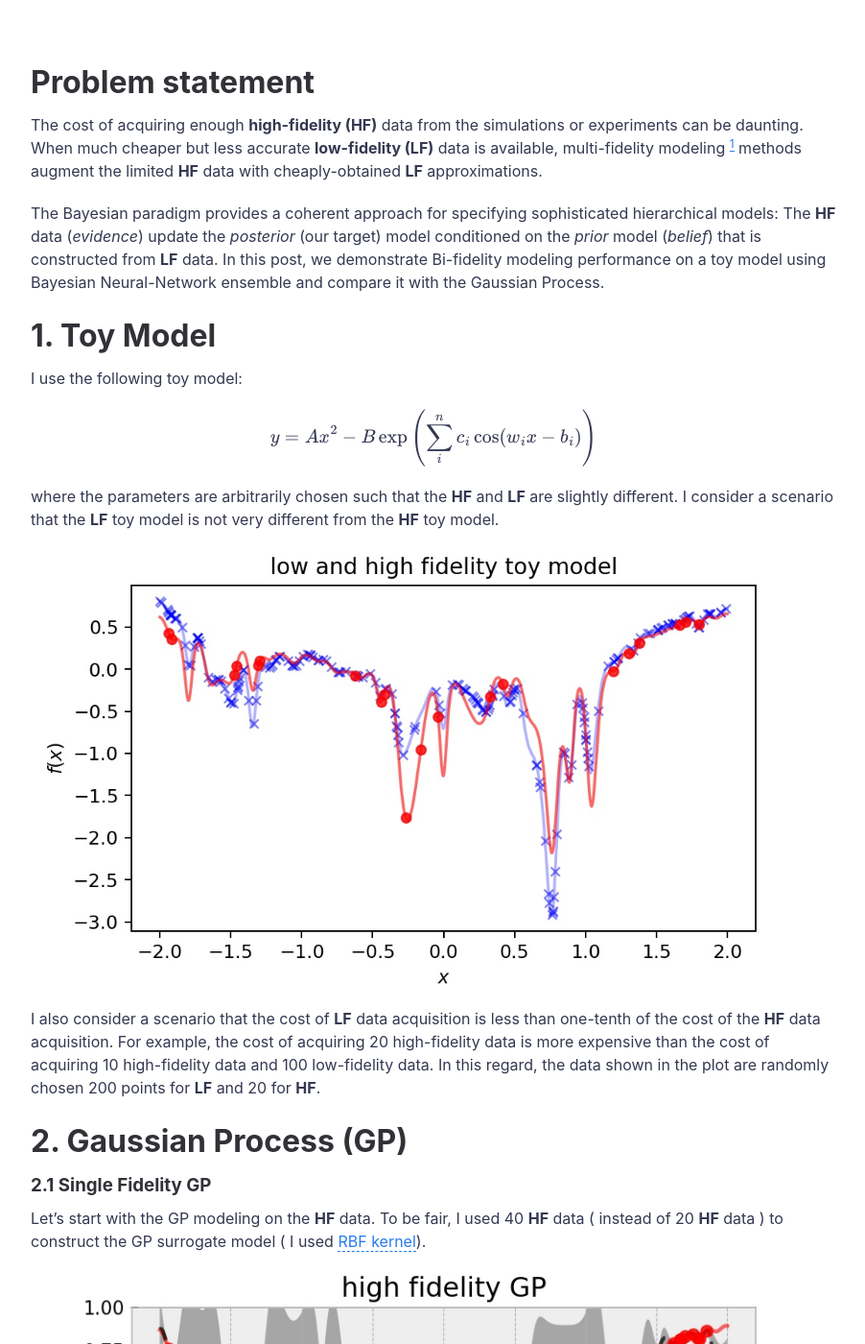
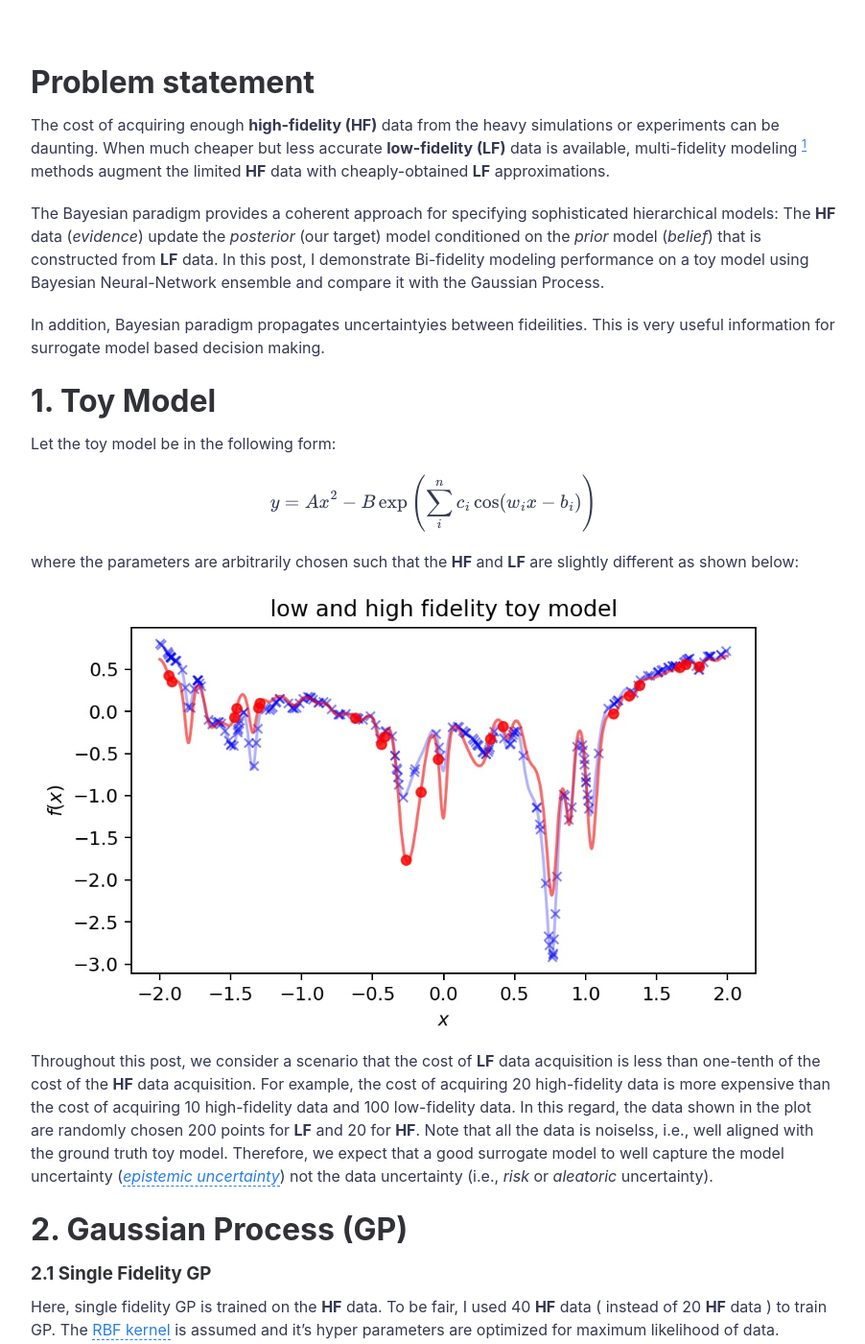
Before and after one commit to kilean20/kilean20.github.io, a Jekyll site: the page built from _posts/2021-09-23-bifidel_GPvsNN.md, in a window 1280 px wide and 1400 px high, scrolled down 594 px. Shown: the whole window at 96% size, without its empty margins (188-1090 px from the left). Built offline with Jekyll 4.4.1, drawn with Linux system fonts in a browser that asks for light colours; formulas are drawn with MathJax 3; a script that is not in the unit is left out; comment, search, counter and statistics services are not loaded; some of the changed text lies outside the part shown.

Commit message:
Update 2021-09-23-bifidel_GPvsNN.md

```diff
--- a/_posts/2021-09-23-bifidel_GPvsNN.md
+++ b/_posts/2021-09-23-bifidel_GPvsNN.md
@@ -10,31 +10,34 @@ summary: Experiment with the Bi-fidelity method on a toy model using (Bayesian)
 
 
 # Problem statement
-The cost of acquiring enough **high-fidelity (HF)** data from the simulations or experiments can be daunting. When much cheaper but less accurate **low-fidelity (LF)** data is available, multi-fidelity modeling <sup>[1](https://mlatcl.github.io/mlphysical/lectures/05-02-multifidelity.html)</sup> methods augment the limited **HF** data with cheaply-obtained **LF** approximations.
+The cost of acquiring enough **high-fidelity (HF)** data from the heavy simulations or experiments can be daunting. When much cheaper but less accurate **low-fidelity (LF)** data is available, multi-fidelity modeling <sup>[1](https://mlatcl.github.io/mlphysical/lectures/05-02-multifidelity.html)</sup> methods augment the limited **HF** data with cheaply-obtained **LF** approximations.
 
-The Bayesian paradigm provides a coherent approach for specifying sophisticated hierarchical models: The **HF** data (*evidence*) update the *posterior* (our target) model conditioned on the *prior* model (*belief*) that is constructed from **LF** data. In this post, we demonstrate Bi-fidelity modeling performance on a toy model using Bayesian Neural-Network ensemble and compare it with the Gaussian Process.
+The Bayesian paradigm provides a coherent approach for specifying sophisticated hierarchical models: The **HF** data (*evidence*) update the *posterior* (our target) model conditioned on the *prior* model (*belief*) that is constructed from **LF** data. In this post, I demonstrate Bi-fidelity modeling performance on a toy model using Bayesian Neural-Network ensemble and compare it with the Gaussian Process.
+
+In addition, Bayesian paradigm propagates uncertaintyies between fideilities. This is very useful information for surrogate model based decision making.
 
 
 
 # 1. Toy Model
 
-I use the following toy model:
+Let the toy model be in the following form:
 
 $$ y = A x^2 - B \exp{ \left(\sum_i^n c_i \cos (w_i x-b_i)\right)} $$
 
-where the parameters are arbitrarily chosen such that the **HF** and **LF** are slightly different. I consider a scenario that the **LF** toy model is not very different from the **HF** toy model.
+where the parameters are arbitrarily chosen such that the **HF** and **LF** are slightly different as shown below:
 ![]({{ "assets/img/bifidel_GPvsNN/toymodel.jpg" | absolute_url }})
 
-I also consider a scenario that the cost of **LF** data acquisition is less than one-tenth of the cost of the **HF** data acquisition. For example, the cost of acquiring 20 high-fidelity data is more expensive than the cost of acquiring 10 high-fidelity data and 100 low-fidelity data. In this regard, the data shown in the plot are randomly chosen 200 points for **LF** and 20 for **HF**.
+Throughout this post, we consider a scenario that the cost of **LF** data acquisition is less than one-tenth of the cost of the **HF** data acquisition. For example, the cost of acquiring 20 high-fidelity data is more expensive than the cost of acquiring 10 high-fidelity data and 100 low-fidelity data. In this regard, the data shown in the plot are randomly chosen 200 points for **LF** and 20 for **HF**. Note that all the data is noiselss, i.e., well aligned with the ground truth toy model. Therefore, we expect that a good surrogate model to well capture the model uncertainty ([*epistemic uncertainty*](https://link.springer.com/article/10.1007/s10994-021-05946-3)) not the data uncertainty (i.e., *risk* or *aleatoric* uncertainty).
 
 
 # 2. Gaussian Process (GP)
 
 
 ### 2.1 Single Fidelity GP
-Let's start with the GP modeling on the **HF** data. To be fair, I used 40 **HF** data ( instead of 20 **HF** data ) to construct the GP surrogate model ( I used [RBF kernel](https://en.wikipedia.org/wiki/Radial_basis_function_kernel)).
+Here, single fidelity GP is trained on the **HF** data. To be fair, I used 40 **HF** data ( instead of 20 **HF** data ) to train GP. The [RBF kernel](https://en.wikipedia.org/wiki/Radial_basis_function_kernel) is assumed and it's hyper parameters are optimized for maximum likelihood of data. Following plot shows the result.
 ![]({{ "assets/img/bifidel_GPvsNN/high-fidelity-GP.jpg" | absolute_url }})
-observe that where the data points are scarce, large model uncertainty (*epistemic uncertainty*) is present.
+
+Observe that where the data points are few, GP predicts large uncertainty. Note also that the **HF** ground truth is well within prediced undertainty.
 
 
 ### 2.2 Linear bi-fidelity GP
```
